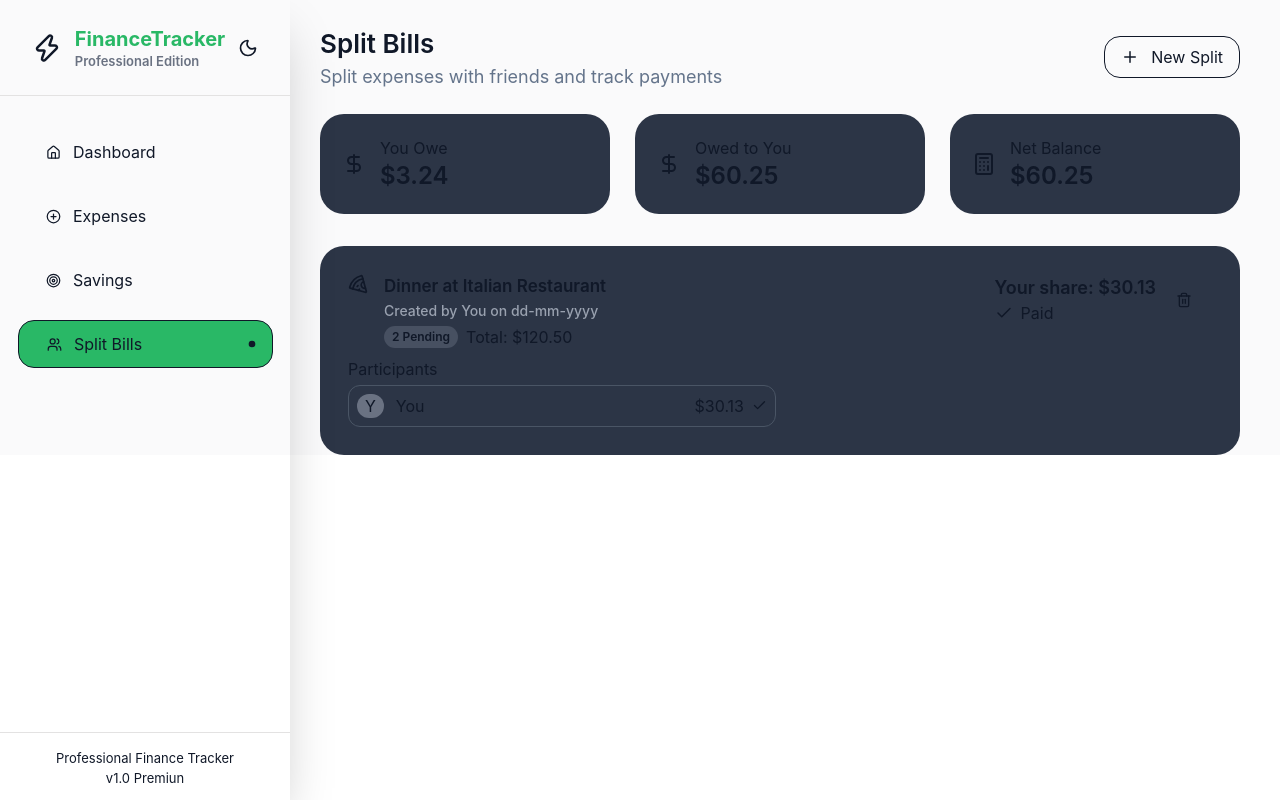
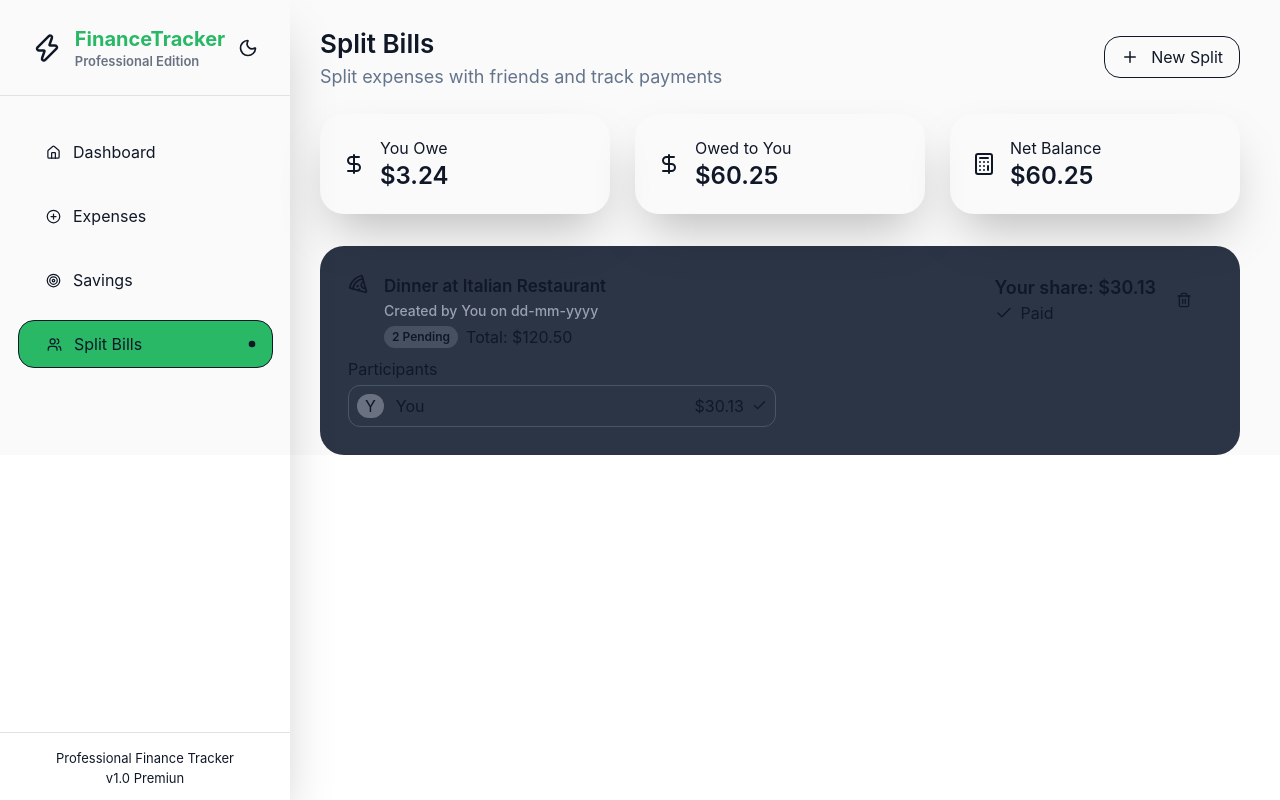
Before and after one commit to mekihallil/finance-tracker, a React (Vite) app in the folder frontend/: page /split-bill in a window 1280 px wide. Built offline with nearby package versions, Linux system fonts and the light colour scheme; no server answers.

Commit message:
style: implement light mode and shadows for the BalanceSummary component

```diff
--- a/frontend/src/components/split-bill/BalanceSummary.tsx
+++ b/frontend/src/components/split-bill/BalanceSummary.tsx
@@ -30,7 +30,7 @@ export const BalanceSummary: FC = (): ReactElement => {
     <main className="grid grid-cols-3 gap-6.25">
       {utils.map(({ name, icon, amount }) => {
         return (
-          <section className="flex gap-3.5 rounded-3xl bg-[#2C3546] p-5.5">
+          <section className="flex gap-3.5 rounded-3xl dark:bg-[#2C3546] shadow-2xl p-5.5">
             <section className="my-auto">{icon}</section>
             <section>
               <h1>{name}</h1>
```
